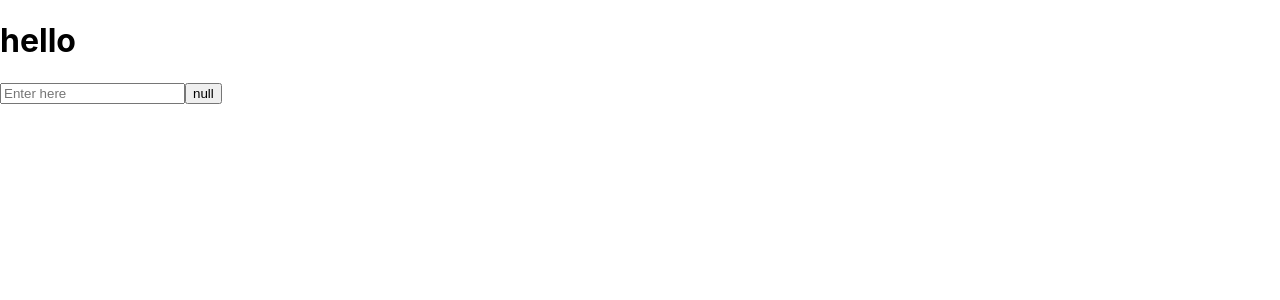
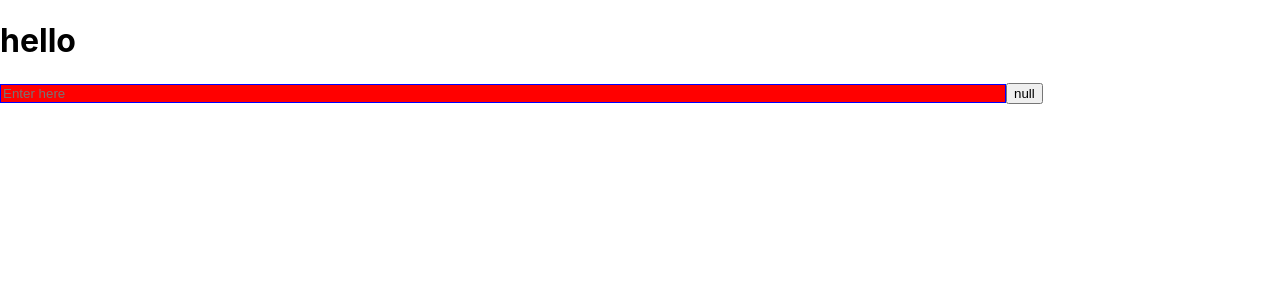
Before and after one commit to VladislavBobyrev/React, a React (Create React App) app in the folder lesson_react/my-app/: page / in a window 1280 px wide. Shown: the top 300 px of the page. Built offline with nearby package versions, Linux system fonts and the light colour scheme.

Commit message:
new create react project"

```diff
--- a/lesson_react/my-app/src/index.js
+++ b/lesson_react/my-app/src/index.js
@@ -25,14 +25,23 @@ const Header = () => {
 }
 const Inpu = () => {
 	const holder = 'Enter here'
-	return <input type='text' placeholder={holder}/>
+	const styleField = {
+		width: '1000px',
+		border: '1px solid blue',
+		background: 'red',
+	}
+	return <input
+		type='text'
+		placeholder={holder}
+		style={styleField}
+		/>
 }
 const App = () => {
 	return (
 		<div>
 			<Header />
-			<Inpu/>
-			<Btn/>
+			<Inpu />
+			<Btn />
 		</div>
 	)
 }
```
